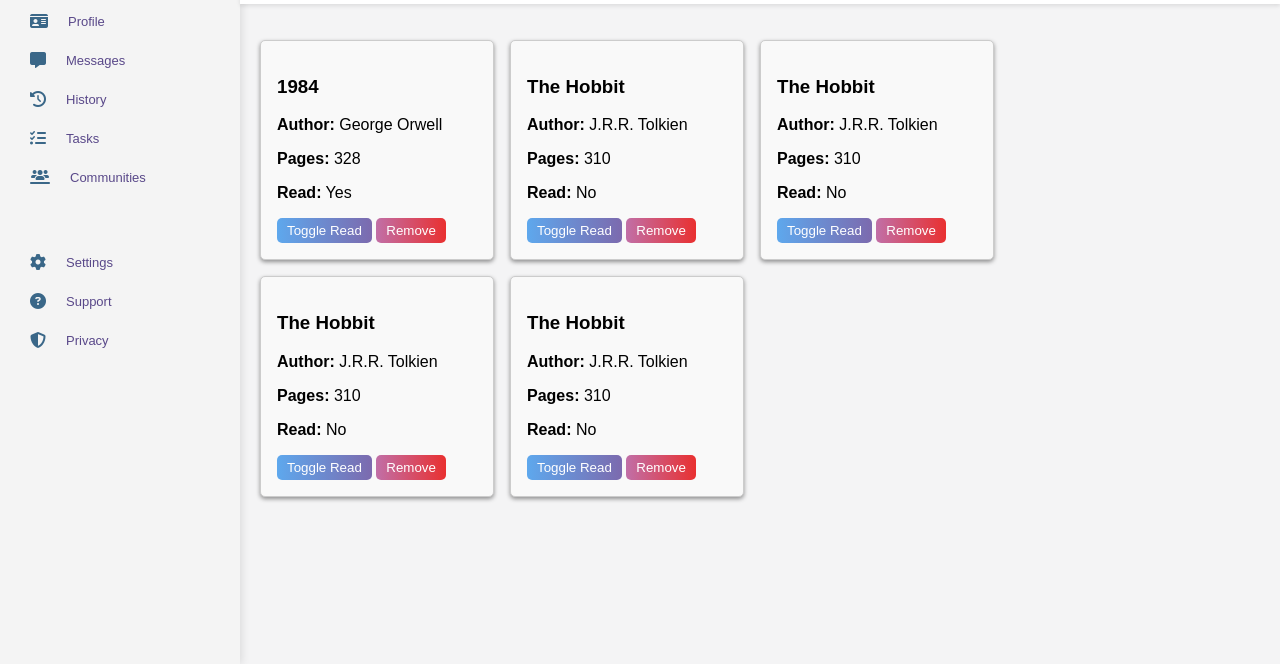
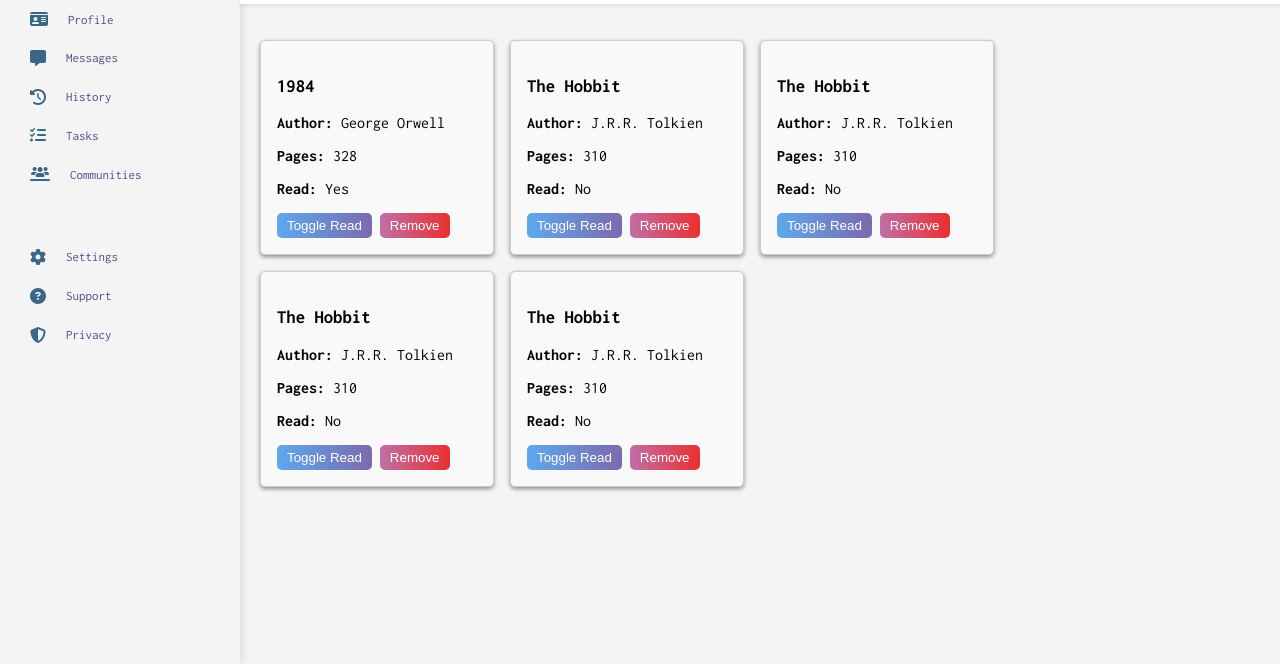
Before and after one commit to Ike-Icon/Book-Library, a plain HTML site: page index.html in a window 1280 px wide. Shown: the part 136-800 px from the top of the page. Drawn offline with Linux system fonts and the light colour scheme.

Commit message:
font added

```diff
--- a/index.html
+++ b/index.html
@@ -4,6 +4,9 @@
 <head>
     <meta charset="UTF-8">
     <meta name="viewport" content="width=device-width, initial-scale=1.0">
+    <link rel="preconnect" href="https://fonts.googleapis.com">
+<link rel="preconnect" href="https://fonts.gstatic.com" crossorigin>
+<link href="https://fonts.googleapis.com/css2?family=Inconsolata:wght@200..900&family=Karla:ital,wght@0,200..800;1,200..800&display=swap" rel="stylesheet">
     <title>Book Library</title>
     <link rel="stylesheet" href="./style/main.css">
     <link rel="stylesheet" href="https://cdnjs.cloudflare.com/ajax/libs/font-awesome/6.5.0/css/all.min.css">
--- a/style/main.css
+++ b/style/main.css
@@ -1,5 +1,8 @@
 body {
-  font-family: Arial, sans-serif;
+  font-family: "Inconsolata", monospace;
+  font-optical-sizing: auto;
+   font-variation-settings:
+    "wdth" 100;
   background-color: #dfdfe356;
   /* background-image: url("https://images.unsplash.com/photo-1584531979583-18c5c4b25efc?q=80&w=687&auto=format&fit=crop&ixlib=rb-4.1.0&ixid=M3wxMjA3fDB8MHxwaG90by1wYWdlfHx8fGVufDB8fHx8fA%3D%3D"); */
   margin: 0 auto;
```
